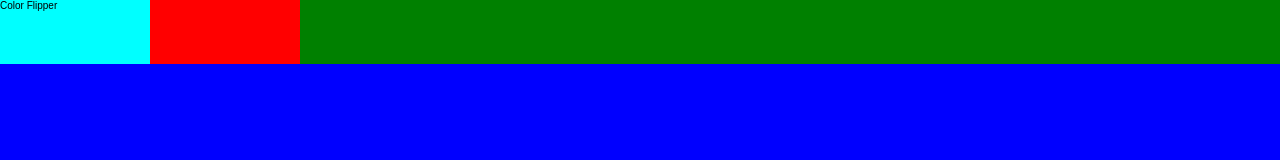
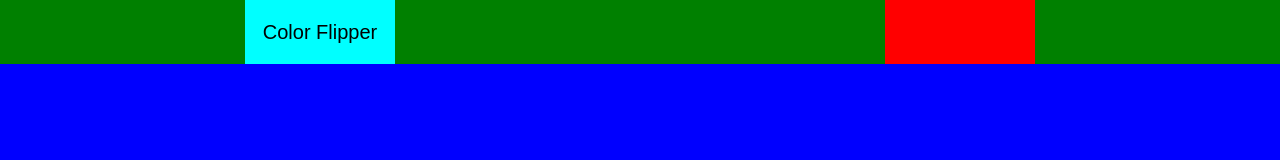
Before and after one commit to Ibrahim-abdulwahab/colors_background, a plain HTML site: page index.html in a window 1280 px wide. Drawn offline with Linux system fonts and the light colour scheme.

Commit message:
stylized color flipper

```diff
--- a/style.css
+++ b/style.css
@@ -20,6 +20,7 @@ header{
     height: 8%;
     background-color: green;
     display: flex;
+    justify-content: space-around;
 }
 .feature{
     width: 100%;
@@ -29,8 +30,13 @@ header{
 .title{
     height: 100%;
     width:150px;
-    background-color:aqua
+    background-color:aqua;
+    display: flex;
+    justify-content: center;
+    align-items: center;
+    font-size: 2em;
 }
+
 .options{
     height: 100%;
     width:150px;
```
Also changed, not shown: index.html (line endings or trailing spaces).
